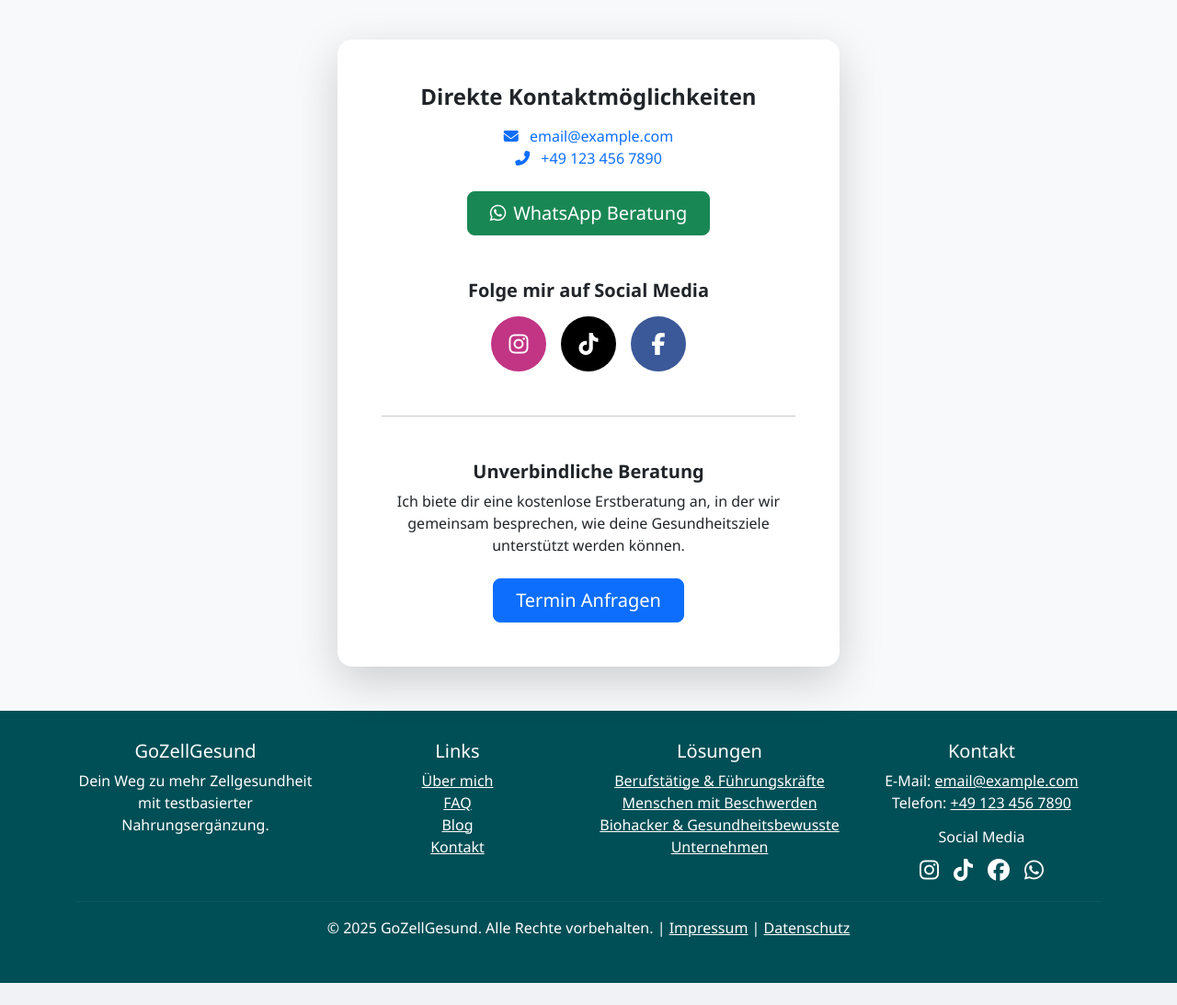
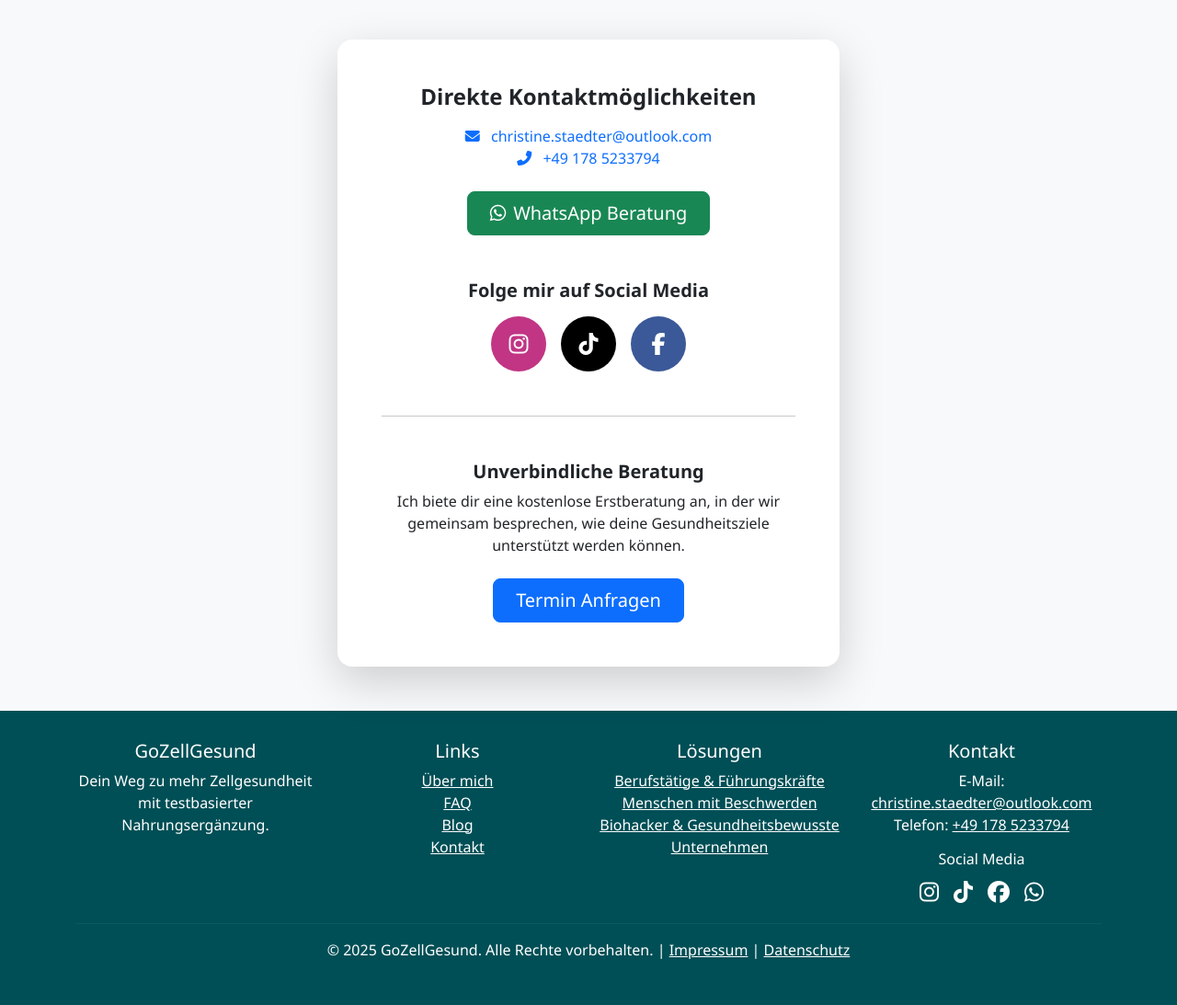
Before and after one commit to harryfin/Test, a plain HTML site: page index.html in a window 1280 px wide. Shown: the part 2980-4073 px from the top of the page at 92% size. Before the commit the page ends 4049 px from the top, so only its background shows below. Drawn offline with Linux system fonts and the light colour scheme.

Commit message:
fix tel and mail-address

```diff
--- a/components/footer.html
+++ b/components/footer.html
@@ -26,8 +26,8 @@
       <div class="col-md-3">
         <h5 style="color: white;">Kontakt</h5>
         <p>
-          E-Mail: <a href="mailto:email@example.com" style="color: white;">email@example.com</a><br>
-          Telefon: <a href="tel:+491234567890" style="color: white;">+49 123 456 7890</a>
+          E-Mail: <a href="mailto:christine.staedter@outlook.com" style="color: white;">christine.staedter@outlook.com</a><br>
+          Telefon: <a href="tel:+491785233794" style="color: white;">+49 178 5233794</a>
         </p>
         <div class="mt-3">
           <h6 style="color: white;">Social Media</h6>
--- a/index.html
+++ b/index.html
@@ -207,12 +207,12 @@
             <h3 class="h4 fw-semibold mb-3">Direkte Kontaktmöglichkeiten</h3>
             <p class="mb-4">
               <i class="fas fa-envelope me-2 text-primary"></i>
-              <a href="mailto:email@example.com" class="text-decoration-none">email@example.com</a><br>
+              <a href="mailto:christine.staedter@outlook.com" class="text-decoration-none">christine.staedter@outlook.com</a><br>
               <i class="fas fa-phone-alt me-2 text-primary"></i>
-              <a href="tel:+491234567890" class="text-decoration-none">+49&nbsp;123&nbsp;456&nbsp;7890</a>
+              <a href="tel:+491785233794" class="text-decoration-none">+49 178 5233794</a>
             </p>
 
-            <a href="https://wa.me/491234567890" class="btn btn-success btn-lg px-4 mb-4" target="_blank">
+            <a href="https://wa.me/491785233794" class="btn btn-success btn-lg px-4 mb-4" target="_blank">
               <i class="fab fa-whatsapp me-2"></i>WhatsApp Beratung
             </a>
 
@@ -233,7 +233,7 @@
 
             <h4 class="h5 fw-semibold">Unverbindliche Beratung</h4>
             <p class="mb-0">Ich biete dir eine kostenlose Erstberatung an, in der wir gemeinsam besprechen, wie deine Gesundheitsziele unterstützt werden können.</p>
-            <a href="mailto:email@example.com?subject=Erstberatung%20Zinzino" class="btn btn-primary btn-lg mt-4 px-4">Termin Anfragen</a>
+            <a href="mailto:christine.staedter@outlook.com?subject=Erstberatung%20Zinzino" class="btn btn-primary btn-lg mt-4 px-4">Termin Anfragen</a>
           </div>
         </div>
       </div>
```
Also changed, not shown: pages/impressum.html (+2 -2 lines).
